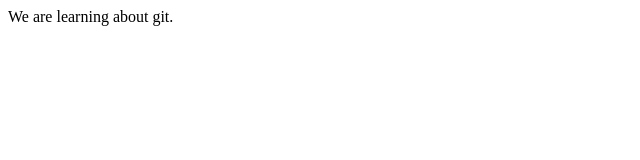
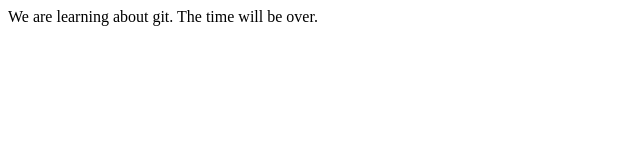
Before and after one commit to hiroxxxxx/learning-git, a plain HTML site: page index.html in a window 1280 px wide. Shown: the whole page, without its empty margins (0-640 px from the left). Drawn offline with Linux system fonts and the light colour scheme.

Commit message:
Add new text

```diff
--- a/index.html
+++ b/index.html
@@ -1,4 +1,4 @@
 <html>
 <head><title>learning git</title></head>
-<body>We are learning about git.</body>
+<body>We are learning about git. The time will be over.</body>
 </html>
```
